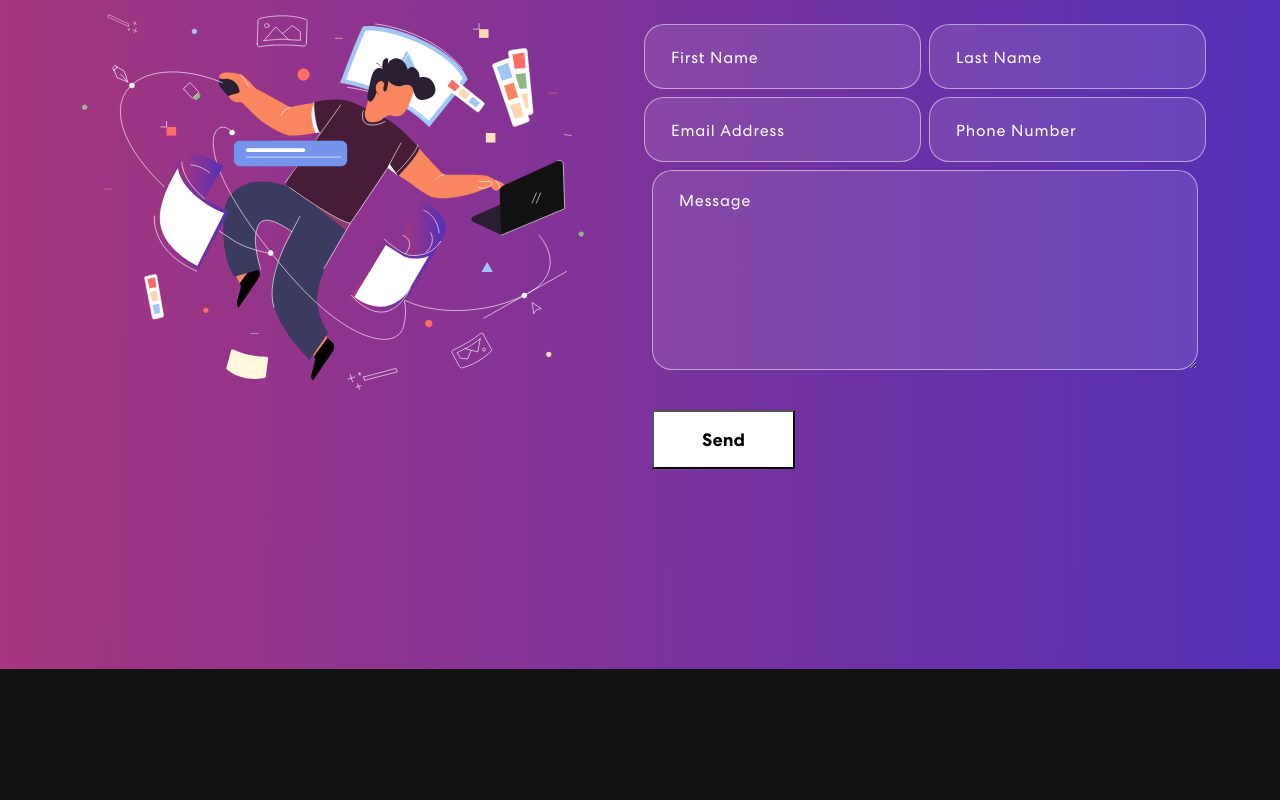
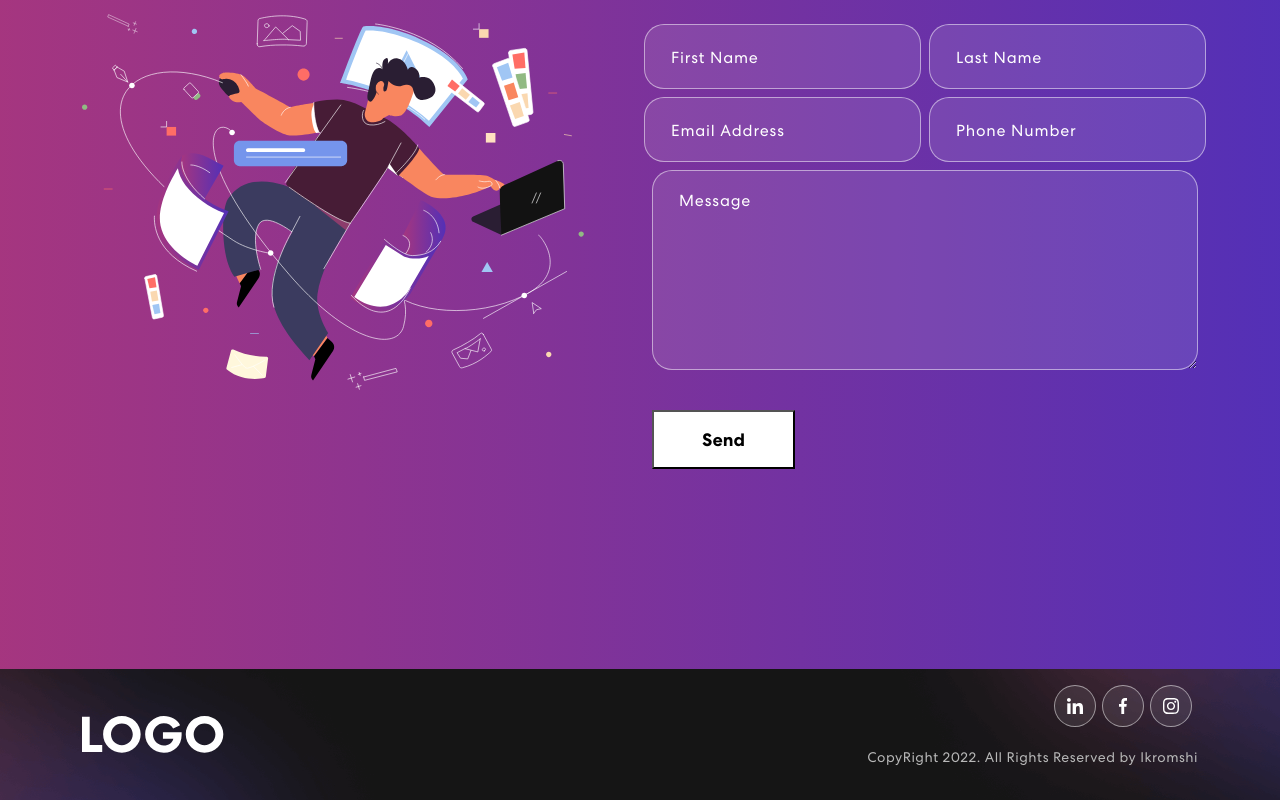
Before and after one commit to ikromshi/portfolio, a React (Create React App) app: page / in a window 1280 px wide. Shown: the part 2784-3584 px from the top of the page. Before the commit the page ends 3453 px from the top, so only its background shows below. Built offline with nearby package versions, Linux system fonts and the light colour scheme.

Commit message:
footer complete

```diff
--- a/src/App.css
+++ b/src/App.css
@@ -512,6 +512,87 @@
 }
 /*******************************************/
 
+
+
+/************ Footer Css  **************/
+
+.footer {
+  padding: 1rem 0 1rem 0;
+  background-image: url('./assets/image/footer-bg.png');
+  background-position: center center;
+  background-size: cover;
+  background-repeat: no-repeat;
+}
+.newsletter-bx {
+  background: #FFFFFF;
+  border-radius: 55px;
+  color: #121212;
+  padding: 85px 125px;
+  margin-bottom: 80px;
+  margin-top: -122px;
+}
+.newsletter-bx h3 {
+  font-weight: 700;
+  letter-spacing: 0.5px;
+  line-height: 1.2em;
+}
+.new-email-bx {
+  background: #fff;
+  padding: 5px;
+  border-radius: 20px;
+  position: relative;
+  z-index: 0;
+  display: flex;
+  align-items: center;
+}
+.new-email-bx::before {
+  content: "";
+  background: linear-gradient(90.21deg, #AA367C -5.91%, #4A2FBD 111.58%);
+  border-radius: 20px;
+  position: absolute;
+  z-index: -1;
+  top: -1px;
+  left: -1px;
+  bottom: -1px;
+  right: -1px;
+}
+.new-email-bx::after {
+  content: "";
+  background: #fff;
+  border-radius: 20px;
+  position: absolute;
+  z-index: -1;
+  top: 0;
+  left: 0;
+  bottom: 0;
+  right: 0;
+}
+.new-email-bx input {
+  width: 100%;
+  color: #121212;
+  font-weight: 500;
+  background: transparent;
+  border: 0;
+  padding: 0 15px;
+}
+.new-email-bx button {
+  background: linear-gradient(90.21deg, #AA367C -5.91%, #4A2FBD 111.58%);
+  padding: 20px 65px;
+  color: #fff;
+  font-weight: 500;
+  letter-spacing: 0.5px;
+  border-radius: 18px;
+}
+.footer img {
+  width: 26%;
+}
+.footer p {
+  font-weight: 400;
+  font-size: 14px;
+  color: #B8B8B8;
+  letter-spacing: 0.5px;
+  margin-top: 20px;
+}
 /* .App {
   text-align: center;
 }
--- a/src/App.tsx
+++ b/src/App.tsx
@@ -3,6 +3,7 @@
 import { Contact } from "./components/Contact";
 import { Banner } from "./components/Banner";
 import { Skills } from "./components/Skills";
+import { Footer } from "./components/Footer";
 import "bootstrap/dist/css/bootstrap.min.css";
 import "./App.css";
 
@@ -14,6 +15,7 @@
       <Skills />
       <Projects />
       <Contact />
+      <Footer />
     </div>
   );
 }
--- /dev/null
+++ b/src/components/Footer.tsx
@@ -0,0 +1,28 @@
+import { Container, Row, Col } from "react-bootstrap";
+import logo from "../assets/image/logo.svg";
+import NavIcon1 from "../assets/image/nav-icon1.svg";
+import NavIcon2 from "../assets/image/nav-icon2.svg";
+import NavIcon3 from "../assets/image/nav-icon3.svg";
+
+export const Footer = () => {
+  return (
+    <footer className="footer">
+      <Container>
+        <Row className="align-items-center">
+        {/** Mailchimpform*/}
+        <Col sm={6}>
+          <img src={logo} alt="logo" />
+        </Col>
+        <Col sm={6} className="text-cente text-sm-end">
+          <div className="social-icon">
+            <a href=""><img src={NavIcon1} alt="" /></a>
+            <a href=""><img src={NavIcon2} alt="" /></a>
+            <a href=""><img src={NavIcon3} alt="" /></a>
+          </div>
+          <p>CopyRight 2022. All Rights Reserved by Ikromshi</p>
+        </Col>
+        </Row>
+      </Container>
+    </footer>
+  )
+}
```
